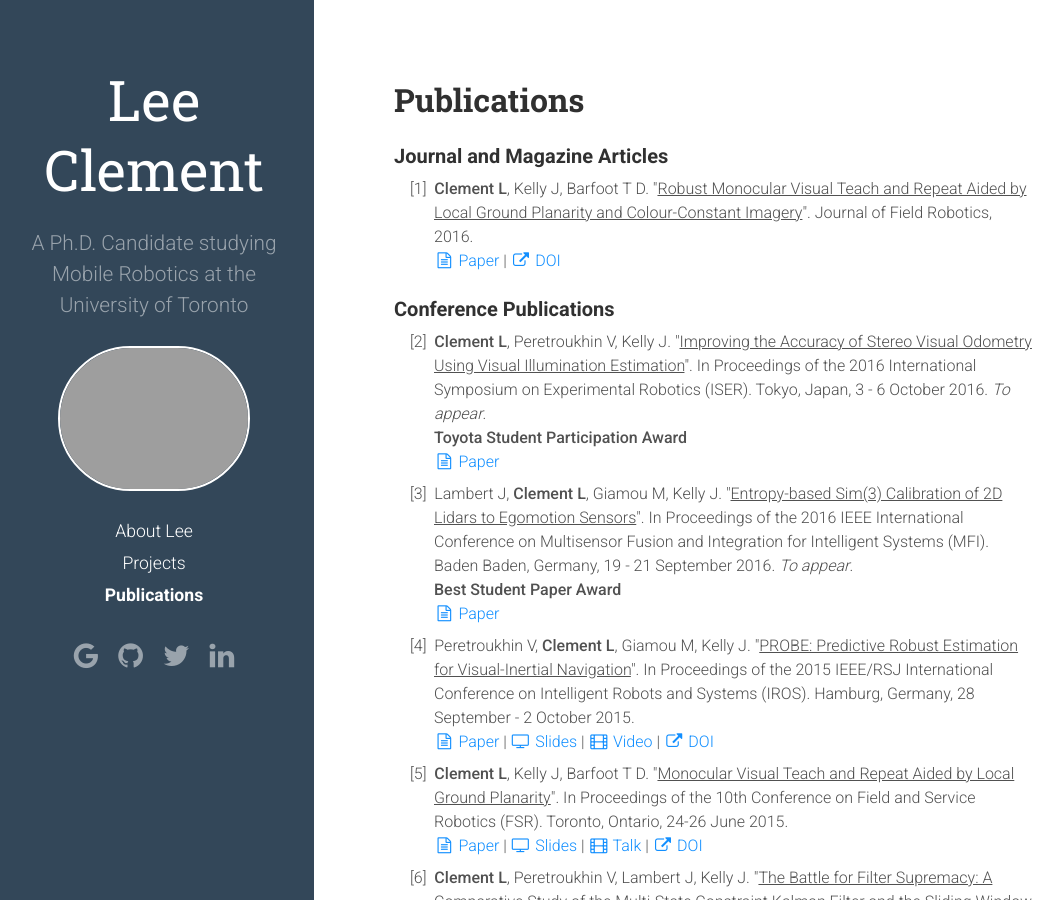
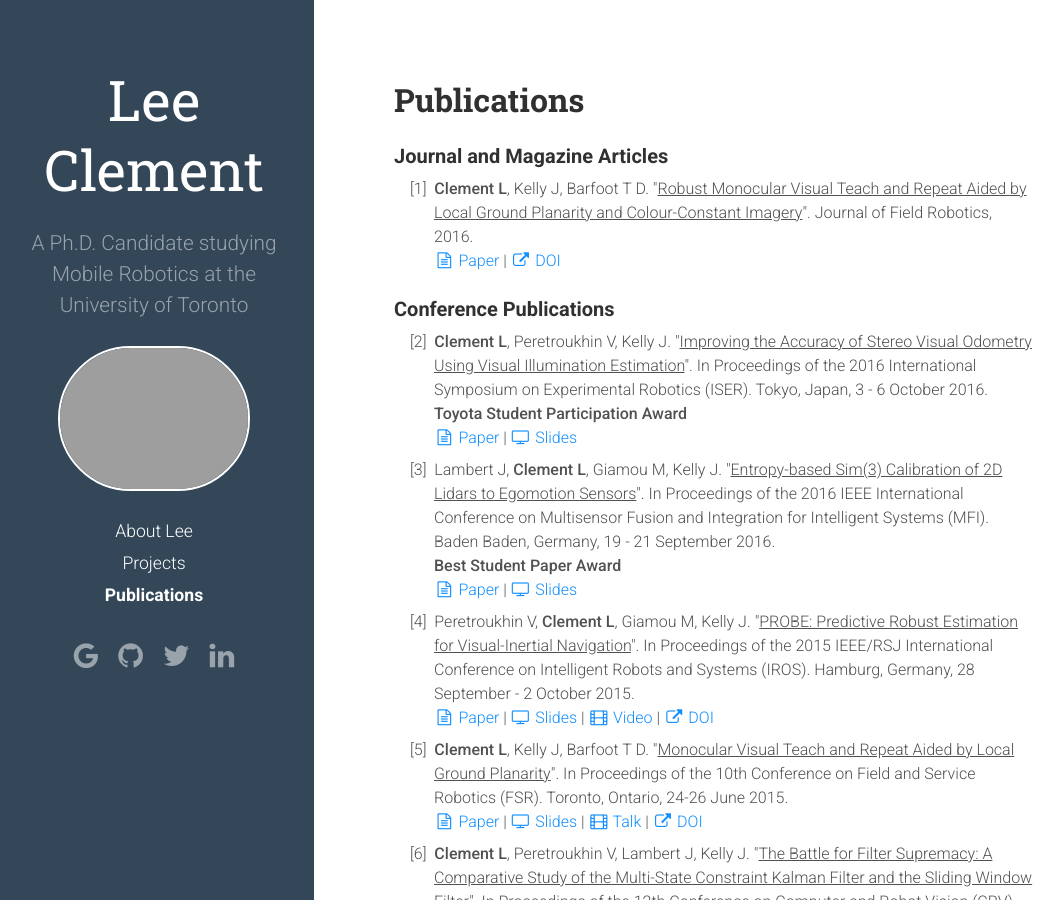
Before and after one commit to leeclemnet/leeclemnet.github.io, a Jekyll site: the page built from publications.md, in a window 1280 px wide and 900 px high. Shown: the whole window, without its empty margins (6-1069 px from the left). Built offline with Jekyll 4.4.1, drawn with Linux system fonts in a browser that asks for light colours; nearby versions of some CDN libraries.

Commit message:
Updated pubs with slides for MFI and ISER

```diff
--- a/publications.md
+++ b/publications.md
@@ -21,13 +21,15 @@ sitemap:
 <h3>Conference Publications</h3>
 <ol class="continue">
 
-<li> <b>Clement L</b>, Peretroukhin V, Kelly J. "<u>Improving the Accuracy of Stereo Visual Odometry Using Visual Illumination Estimation</u>". In Proceedings of the 2016 International Symposium on Experimental Robotics (ISER). Tokyo, Japan, 3 - 6 October 2016. <i>To appear</i>.<br/>
+<li> <b>Clement L</b>, Peretroukhin V, Kelly J. "<u>Improving the Accuracy of Stereo Visual Odometry Using Visual Illumination Estimation</u>". In Proceedings of the 2016 International Symposium on Experimental Robotics (ISER). Tokyo, Japan, 3 - 6 October 2016.<br/>
 <b>Toyota Student Participation Award</b><br/>
 <a href="{{ site.url }}/assets/docs/iser2016_sunVO_paper.pdf"><i class="fa fa-file-text-o fa-fw"></i> Paper</a>
+| <a href="{{ site.url }}/assets/docs/iser2016_sunVO_slides.pdf"><i class="fa fa-television fa-fw"></i> Slides</a>
 
-<li> Lambert J, <b>Clement L</b>, Giamou M, Kelly J. "<u>Entropy-based Sim(3) Calibration of 2D Lidars to Egomotion Sensors</u>". In Proceedings of the 2016 IEEE International Conference on Multisensor Fusion and Integration for Intelligent Systems (MFI). Baden Baden, Germany, 19 - 21 September 2016. <i>To appear</i>.<br/>
+<li> Lambert J, <b>Clement L</b>, Giamou M, Kelly J. "<u>Entropy-based Sim(3) Calibration of 2D Lidars to Egomotion Sensors</u>". In Proceedings of the 2016 IEEE International Conference on Multisensor Fusion and Integration for Intelligent Systems (MFI). Baden Baden, Germany, 19 - 21 September 2016.<br/>
 <b>Best Student Paper Award</b><br/>
 <a href="{{ site.url }}/assets/docs/mfi2016_entropy_paper.pdf"><i class="fa fa-file-text-o fa-fw"></i> Paper</a>
+| <a href="{{ site.url }}/assets/docs/mfi2016_entropy_slides.pdf"><i class="fa fa-television fa-fw"></i> Slides</a>
 
 <li> Peretroukhin V, <b>Clement L</b>, Giamou M, Kelly J. "<u>PROBE: Predictive Robust Estimation for Visual-Inertial Navigation</u>". In Proceedings of the 2015 IEEE/RSJ International Conference on Intelligent Robots and Systems (IROS). Hamburg, Germany, 28 September - 2 October 2015.<br/>
 <a href="{{ site.url }}/assets/docs/iros2015_PROBE_paper.pdf"><i class="fa fa-file-text-o fa-fw"></i> Paper</a>
```
Also changed, not shown: 2 other files.
